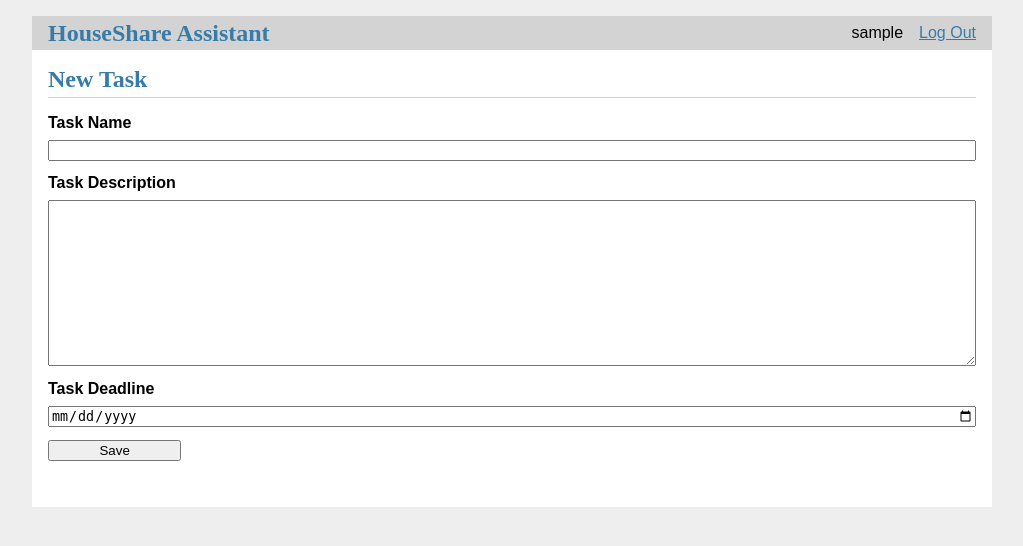
After one commit to up2194063/SETAP-Owen-and-Billy, a Flask app: page /1/tasks/create in a window 1280 px wide. The commit adds this page. Shown: the top 546 px of the page, without its empty margins (128-1151 px from the left). Run offline with Flask 3, Linux system fonts and the light colour scheme; the visitor is signed in with stand-in values (Sample User, id 1); data comes from the database, SQL or seed files in the repository.

Commit message:
Add files via upload

```diff
--- a/hsa/__init__.py
+++ b/hsa/__init__.py
@@ -10,15 +10,15 @@ def create_app(test_config=None):
         # a default secret that should be overridden by instance config
         SECRET_KEY="dev",
         # store the database in the instance folder
-        DATABASE=os.path.join(app.instance_path, "flaskr.sqlite"),
+        DATABASE=os.path.join(app.instance_path, "hsa.sqlite"),
     )
 
-    # if test_config is None:
-    #     # load the instance config, if it exists, when not testing
-    #     app.config.from_pyfile("config.py", silent=True)
-    # else:
-    #     # load the test config if passed in
-    #     app.config.update(test_config)
+    if test_config is None:
+        # load the instance config, if it exists, when not testing
+        app.config.from_pyfile("config.py", silent=True)
+    else:
+        # load the test config if passed in
+        app.config.update(test_config)
 
     # ensure the instance folder exists
     try:
@@ -38,9 +38,11 @@ def create_app(test_config=None):
     # apply the blueprints to the app
     from . import auth
     from . import groups
+    from . import tasks
 
     app.register_blueprint(auth.bp)
     app.register_blueprint(groups.bp)
+    app.register_blueprint(tasks.bp)
 
     # make url_for('index') == url_for('blog.index')
     # in another app, you might define a separate main index here with
--- a/hsa/db.py
+++ b/hsa/db.py
@@ -1,3 +1,4 @@
+import os
 import sqlite3
 import click
 from datetime import datetime
@@ -20,6 +21,8 @@ def close_db(e=None):
         db.close()
 
 def init_db():
+    if os.path.exists('instance/hsa.sqlite'):
+        os.remove('instance/hsa.sqlite')
     db = get_db()
 
     with current_app.open_resource('schema.sql') as f:
--- a/hsa/schema.sql
+++ b/hsa/schema.sql
@@ -52,6 +52,8 @@ CREATE TABLE tasks (
 CREATE TABLE payments_users (
     payment_id INTEGER NOT NULL,
     user_id INTEGER NOT NULL,
+    payment_creator TEXT NOT NULL,
+    CHECK (payment_creator IN ('Y', 'N')),
     FOREIGN KEY (payment_id) REFERENCES payments (payment_id) ON DELETE CASCADE,
     FOREIGN KEY (user_id) REFERENCES users (user_id) ON DELETE CASCADE
 );
@@ -60,6 +62,8 @@ CREATE TABLE payments_users (
 CREATE TABLE tasks_users (
     task_id INTEGER NOT NULL,
     user_id INTEGER NOT NULL,
+    task_creator TEXT NOT NULL,
+    CHECK (task_creator IN ('Y', 'N')),
     FOREIGN KEY (task_id) REFERENCES tasks (task_id) ON DELETE CASCADE,
     FOREIGN KEY (user_id) REFERENCES users (user_id) ON DELETE CASCADE
 );
--- /dev/null
+++ b/hsa/tasks.py
@@ -0,0 +1,143 @@
+from flask import Blueprint
+from flask import flash
+from flask import g
+from flask import redirect
+from flask import render_template
+from flask import request
+from flask import url_for
+from werkzeug.exceptions import abort
+
+from .auth import login_required
+from .db import get_db
+from .groups import get_group
+
+bp = Blueprint("tasks", __name__, url_prefix='/<int:group_id>/tasks')
+
+@bp.route("/", methods=(['GET']))
+@login_required
+def index(group_id):
+    """Show all the tasks within the group."""
+
+    db = get_db()
+    tasks = db.execute(
+        "SELECT t.task_id, t.task_name, t.task_description, t.task_deadline, t.group_id, tu.user_id, tu.task_creator, u.username"
+        " FROM tasks t JOIN tasks_users tu ON t.task_id = tu.task_id"
+        " JOIN users u ON u.user_id = tu.user_id"
+        " WHERE t.group_id = ?",
+        (group_id,)
+    ).fetchall()
+    return render_template("tasks/index.html", tasks=tasks, group_id=group_id)
+
+def get_task(task_id, check_creator=True):
+    """Get a group and its creator by id.
+
+    Checks that the id exists and optionally that the current user is
+    the creator.
+
+    :param id: id of group to get
+    :param check_author: require the current user to be the creator
+    :return: the group with creator information
+    :raise 404: if a group with the given id doesn't exist
+    :raise 403: if the current user isn't the creator
+    """
+    task = (
+        get_db()
+        .execute(
+            "SELECT t.task_id, t.task_name, t.task_description, t.task_deadline, t.group_id, tu.user_id, tu.task_creator, u.username"
+            " FROM tasks t JOIN tasks_users tu ON t.task_id = tu.task_id"
+            " JOIN users u ON u.user_id = tu.user_id"
+            " WHERE t.task_id = ?",
+            (task_id,),
+        )
+        .fetchone()
+    )
+
+    if task is None:
+        abort(404, f"Task id {task_id} doesn't exist.")
+
+    if check_creator and task["user_id"] != g.user["user_id"]:
+        abort(403)
+
+    return task
+
+
+@bp.route("/create", methods=("GET", "POST"))
+@login_required
+def create(group_id):
+    """Create a new task for the current user."""
+    if request.method == "POST":
+        task_name = request.form["task_name"]
+        task_description = request.form["task_description"]
+        task_deadline = request.form["task_deadline"]
+        error = None
+
+        if not task_name:
+            error = "Task name is required."
+
+        if not task_deadline:
+            error = "Task deadline is required."
+
+        if error is not None:
+            flash(error)
+        else:
+            db = get_db()
+            db.execute(
+                "INSERT INTO tasks (task_name, task_description, task_deadline, group_id) VALUES (?, ?, ?, ?)",
+                (task_name, task_description, task_deadline, group_id),
+            )
+            db.commit()
+            task_id = (db.execute(
+                "SELECT last_insert_rowid()"
+            ).fetchone()[0])
+            db.execute(
+                "INSERT INTO tasks_users (user_id, task_id, task_creator) VALUES (?, ?, ?)",
+                (g.user['user_id'], task_id, 'Y')
+            )
+            db.commit()
+            return redirect(url_for("tasks.index", group_id=group_id))  # Redirect to task list (or your task index route)
+
+    return render_template("tasks/create.html")
+
+@bp.route("/<int:task_id>/update", methods=("GET", "POST"))
+@login_required
+def update(group_id, task_id):
+    """Update a task if the current user is the author."""
+    task = get_task(task_id)
+
+    if request.method == "POST":
+        task_name = request.form["task_name"]
+        task_description = request.form["task_description"]
+        task_deadline = request.form["task_deadline"]
+        error = None
+
+        if not task_name:
+            error = "Task Name is required."
+
+        if not task_deadline:
+            error = "Deadline is required"
+
+        if error is not None:
+            flash(error)
+        else:
+            db = get_db()
+            db.execute(
+                "UPDATE tasks SET task_name = ?, task_description = ?, task_deadline = ? WHERE task_id = ?", (task_name, task_description, task_deadline, task_id)
+            )
+            db.commit()
+            return redirect(url_for("tasks.index", group_id=task['group_id']))
+
+    return render_template("tasks/update.html", task=task, group_id=task['group_id'])
+
+@bp.route("/<int:task_id>/delete", methods=("POST",))
+@login_required
+def delete(group_id, task_id):
+    """Delete a task.
+
+    Ensures that the task exists and that the logged in user is the
+    author of the task.
+    """
+    task = get_task(task_id)
+    db = get_db()
+    db.execute("DELETE FROM tasks WHERE task_id = ?", (task_id,))
+    db.commit()
+    return redirect(url_for("tasks.index", group_id=task['group_id']))
--- a/hsa/templates/groups/index.html
+++ b/hsa/templates/groups/index.html
@@ -1,7 +1,7 @@
 {% extends 'base.html' %}
 
 {% block header %}
-  <h1>{% block title %}Groups{% endblock %}</h1>
+  <h1>{% block title %}My Groups{% endblock %}</h1>
   {% if g.user %}
     <a class="action" href="{{ url_for('groups.create') }}">New</a>
   {% endif %}
@@ -9,6 +9,7 @@
 
 {% block content %}
   {% for group in groups %}
+    {% if g.user['user_id'] == group['user_id'] %}
       <article class="group">
         <header>
           <div>
@@ -18,11 +19,13 @@
           {% if group['group_creator'] == 'Y' and g.user['user_id'] == group['user_id'] %}
             <a class="action" href="{{ url_for('groups.update', group_id=group['group_id']) }}">Edit</a>
           {% endif %}
+          <a class="action" href="{{ url_for('tasks.index', group_id=group['group_id']) }}">Open</a>
         </header>
         <p class="body">{{ group['group_description'] }}</p>
       </article>
       {% if not loop.last %}
         <hr>
       {% endif %}
+    {% endif %}
   {% endfor %}
 {% endblock %}
--- /dev/null
+++ b/hsa/templates/tasks/create.html
@@ -0,0 +1,17 @@
+{% extends 'base.html' %}
+
+{% block header %}
+  <h1>{% block title %}New Task{% endblock %}</h1>
+{% endblock %}
+
+{% block content %}
+  <form method="post">
+    <label for="task_name">Task Name</label>
+    <input name="task_name" id="task_name" value="{{ request.form['task_name'] }}" required>
+    <label for="body">Task Description</label>
+    <textarea name="task_description" id="task_description">{{ request.form['task_description'] }}</textarea>
+    <label for="body">Task Deadline</label>
+    <input type="date" name="task_deadline" id="task_deadline" value="{{ request.form['task_deadline'] }}" required>
+    <input type="submit" value="Save">
+  </form>
+{% endblock %}
```
Also changed, not shown: hsa/static/style.css (+35 -6 lines), hsa/templates/tasks/index.html (added, +32 -0 lines), hsa/templates/tasks/update.html (added, +21 -0 lines). Lines whose indentation alone changed are shown as unchanged.
